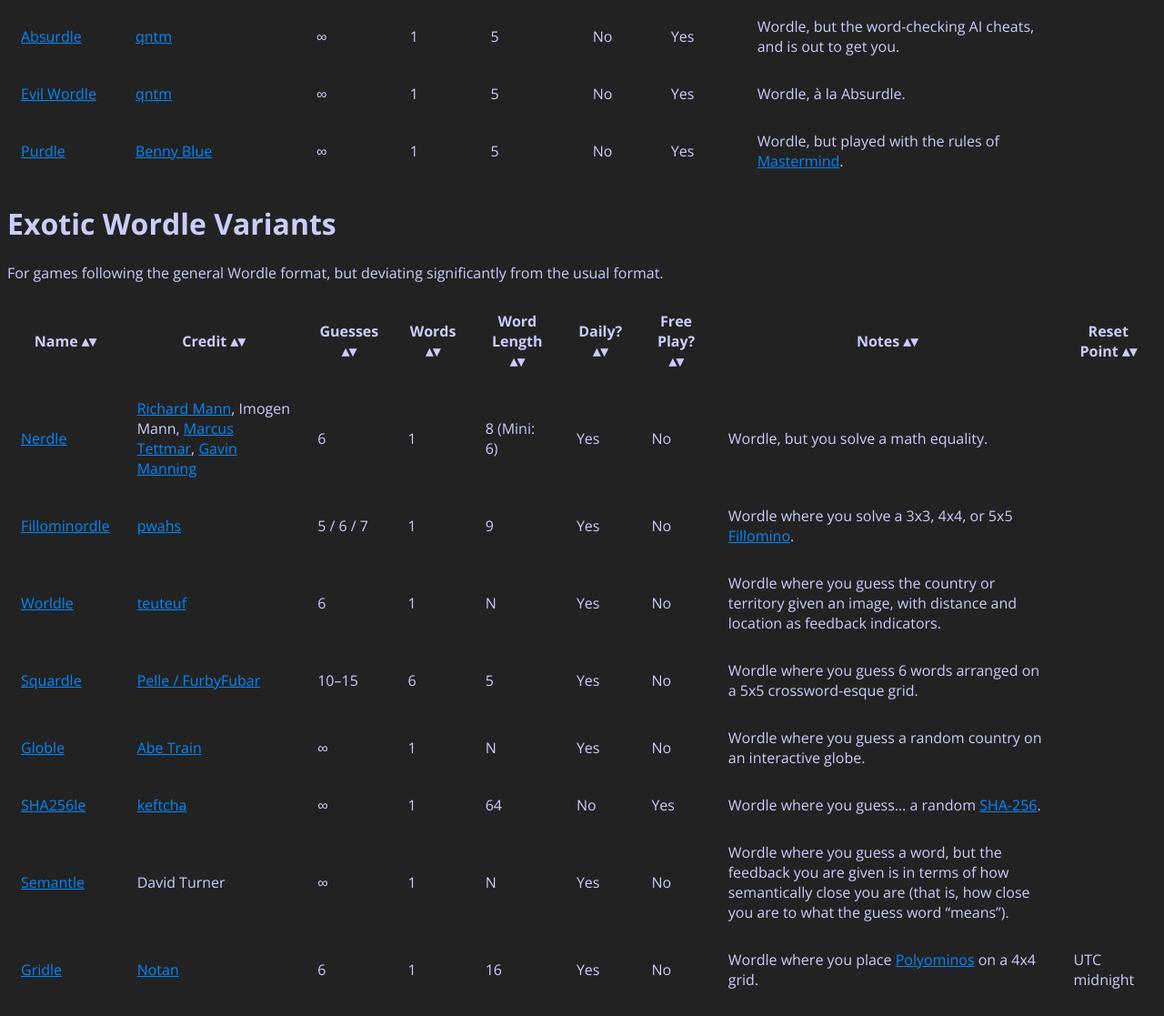
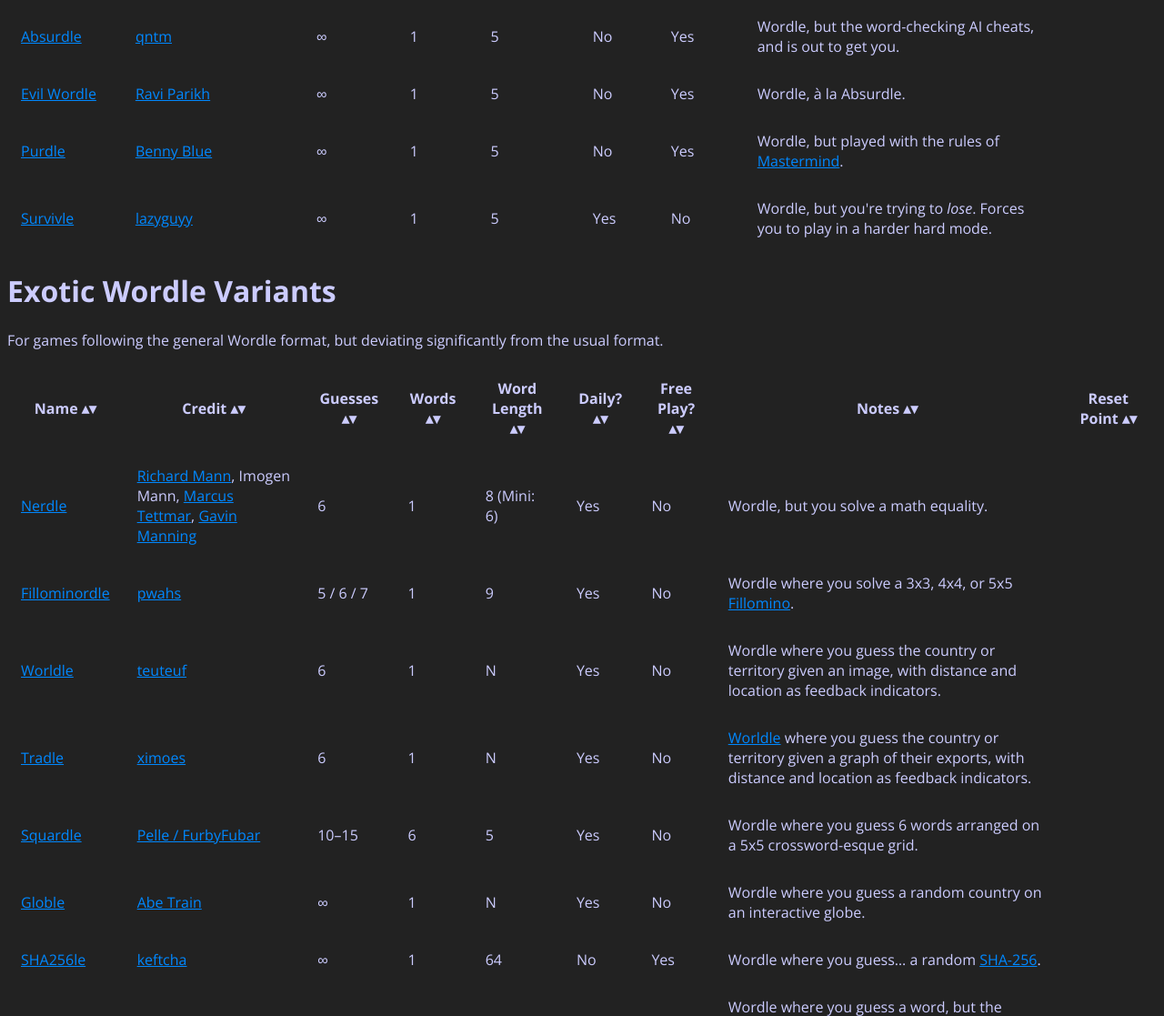
Before and after one commit to ConorOBrien-Foxx/WordleRoutine, a plain HTML site: page index.html in a window 1280 px wide. Shown: the part 603-1720 px from the top of the page at 91% size. Drawn offline with nearby package versions, Linux system fonts and the light colour scheme; a script that the page names is missing.

Commit message:
update list

```diff
--- a/index.html
+++ b/index.html
@@ -41,8 +41,8 @@
     </style>
 </head>
 <body>
-    <p><em>Compiled by <a href="http://conorobrien-foxx.github.io/">Conor O'Brien</a>. This list is a work in progress. Last updated: March 7th, 2022 (18:12 ET).</em></p>
-    <h1>Usual Worlde Variants</h1>
+    <p><em>Compiled by <a href="http://conorobrien-foxx.github.io/">Conor O'Brien</a>. This list is a work in progress. Last updated: March 10th, 2022 (18:18 ET).</em></p>
+    <h1>Usual Wordle Variants</h1>
     <p>For Wordle and its English-adjacent cousins.</p>
     <table class="sortable">
         <tr>
@@ -117,7 +117,7 @@
         </tr>
         <tr>
             <td><a href="https://swag.github.io/evil-wordle/">Evil Wordle</a></td>
-            <td><a href="https://qntm.org/">qntm</a></td>
+            <td><a href="https://twitter.com/ravisparikh">Ravi Parikh</a></td>
             <!-- a realy large number is basically just infinity -->
             <td sorttable_customkey="99999999">&infin;</td>
             <td>1</td>
@@ -136,6 +136,17 @@
             <td>No</td>
             <td>Yes</td>
             <td>Wordle, but played with the rules of <a href="https://en.wikipedia.org/wiki/Mastermind_(board_game)">Mastermind</a>.</td>
+        </tr>
+        <tr>
+            <td><a href="https://lazyguyy.github.io/survivle/">Survivle</a></td>
+            <td><a href="https://twitter.com/lazyguyy_">lazyguyy</a></td>
+            <!-- a realy large number is basically just infinity -->
+            <td sorttable_customkey="99999999">&infin;</td>
+            <td>1</td>
+            <td>5</td>
+            <td>Yes</td>
+            <td>No</td>
+            <td>Wordle, but you're trying to <em>lose</em>. Forces you to play in a harder hard mode.</td>
         </tr>
     </table>
     <h1>Exotic Wordle Variants</h1>
@@ -173,7 +184,7 @@
             <td>Wordle where you solve a 3x3, 4x4, or 5x5 <a href="https://en.wikipedia.org/wiki/Fillomino">Fillomino</a>.</td>
         </tr>
         <tr>
-            <td><a href="https://worldle.teuteuf.fr/">Worldle</a></td>
+            <td id="Worldle"><a href="https://worldle.teuteuf.fr/">Worldle</a></td>
             <td><a href="https://twitter.com/teuteuf">teuteuf</a></td>
             <td>6</td>
             <td>1</td>
@@ -181,6 +192,16 @@
             <td>Yes</td>
             <td>No</td>
             <td>Wordle where you guess the country or territory given an image, with distance and location as feedback indicators.</td>
+        </tr>
+        <tr>
+            <td><a href="https://oec.world/en/tradle/">Tradle</a></td>
+            <td><a href="https://twitter.com/ximoes">ximoes</a></td>
+            <td>6</td>
+            <td>1</td>
+            <td>N</td>
+            <td>Yes</td>
+            <td>No</td>
+            <td><a href="#Worldle">Worldle</a> where you guess the country or territory given a graph of their exports, with distance and location as feedback indicators.</td>
         </tr>
         <tr>
             <td><a href="https://fubargames.se/squardle/">Squardle</a></td>
```
